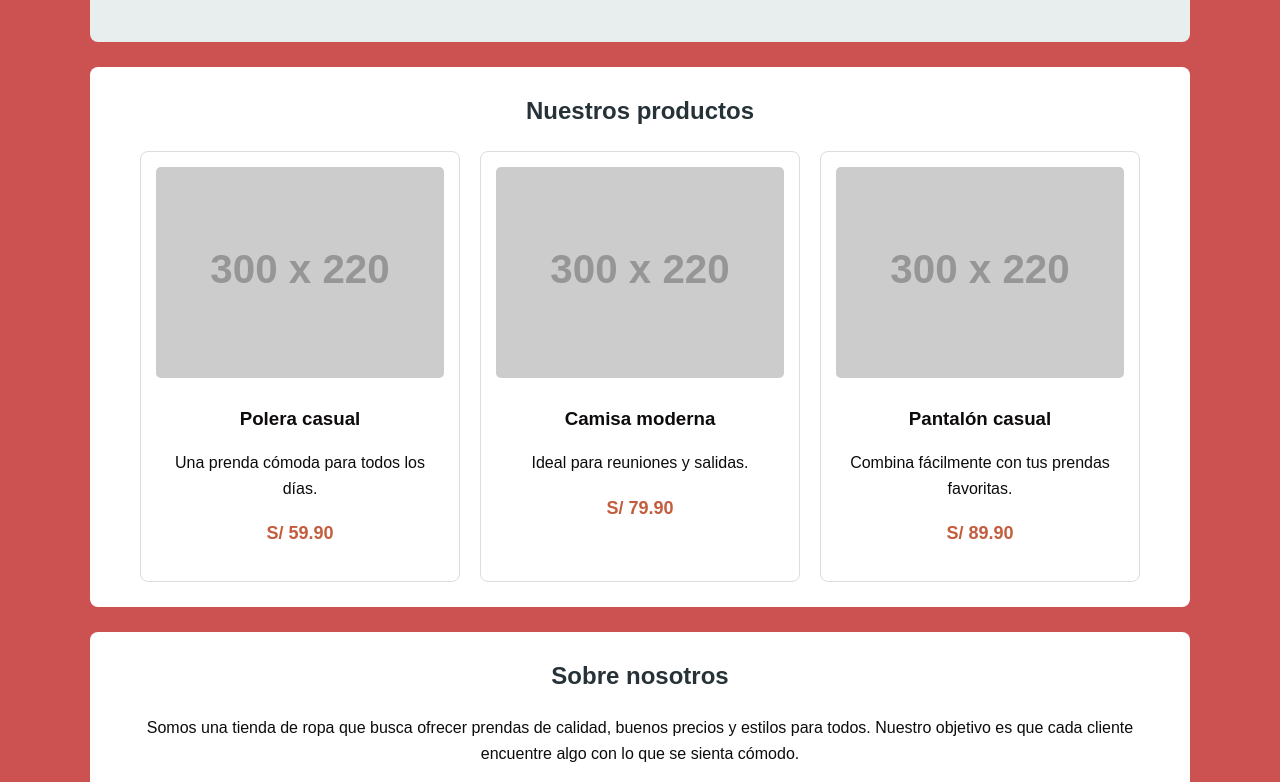
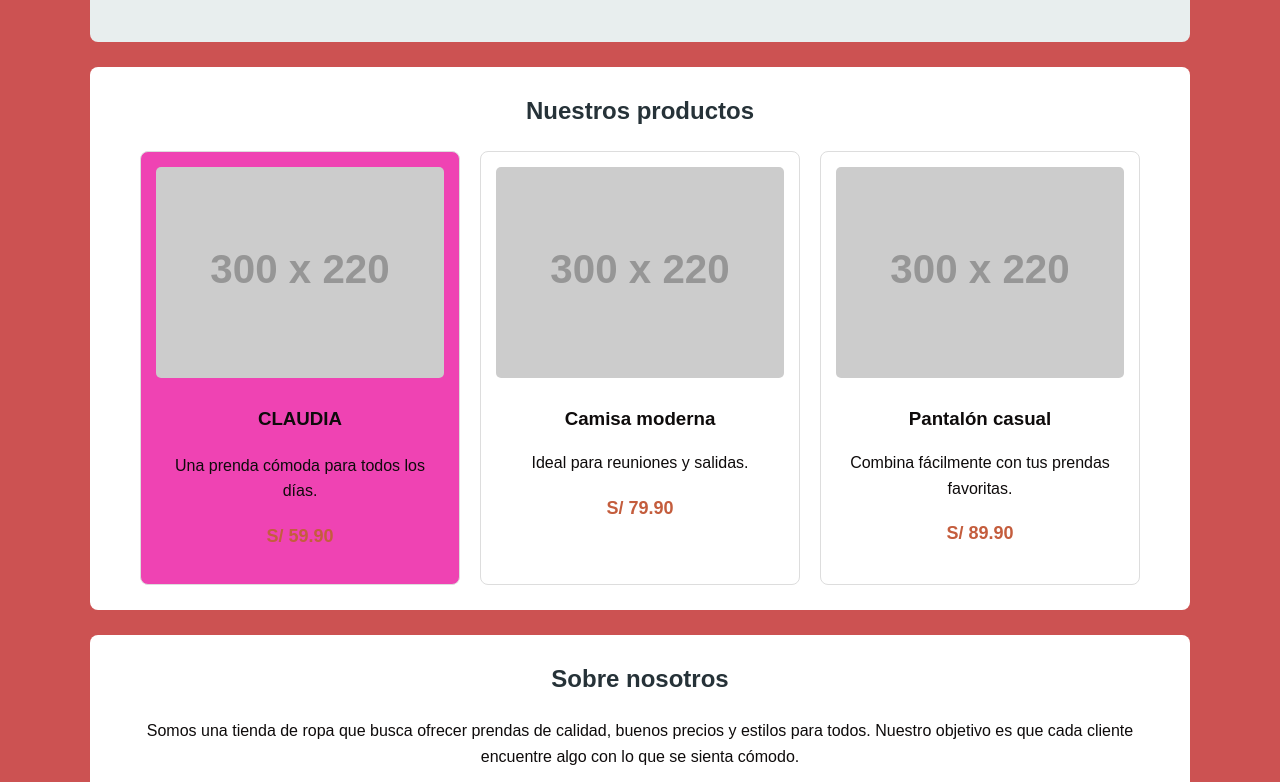
Before and after one commit to arimoreno13/Fila2, a plain HTML site: page index.html in a window 1280 px wide. Shown: the part 431-1213 px from the top of the page. Drawn offline with Linux system fonts and the light colour scheme; placeholder pictures from the web are drawn by us.

Commit message:
iniciando el proyecto

```diff
--- a/estilos.css
+++ b/estilos.css
@@ -114,6 +114,9 @@ section h2 {
     padding: 15px;
     text-align: center;
 }
+.claudia{
+    background-color: #ef43b3;
+}
 
 .producto img {
     width: 100%;
--- a/index.html
+++ b/index.html
@@ -36,9 +36,9 @@
             <h2>Nuestros productos</h2>
 
             <div class="contenedor-productos">
-                <article class="producto">
+                <article class="producto claudia">
                     <img src="https://placehold.co/300x220/f2e8df/333333?text=Polera" alt="Polera casual de color beige">
-                    <h3>Polera casual</h3>
+                    <h1>CLAUDIA</h1>
                     <p>Una prenda cómoda para todos los días.</p>
                     <p class="precio">S/ 59.90</p>
                 </article>
```
